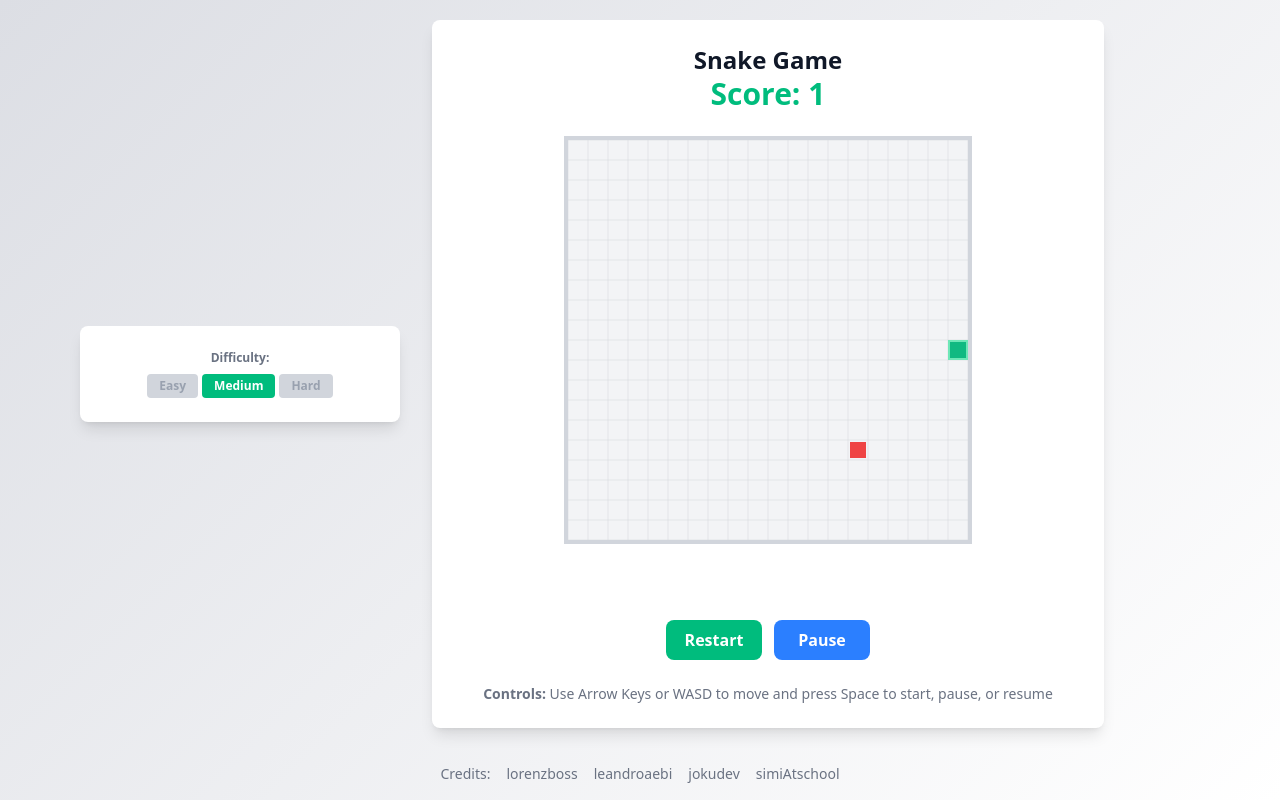
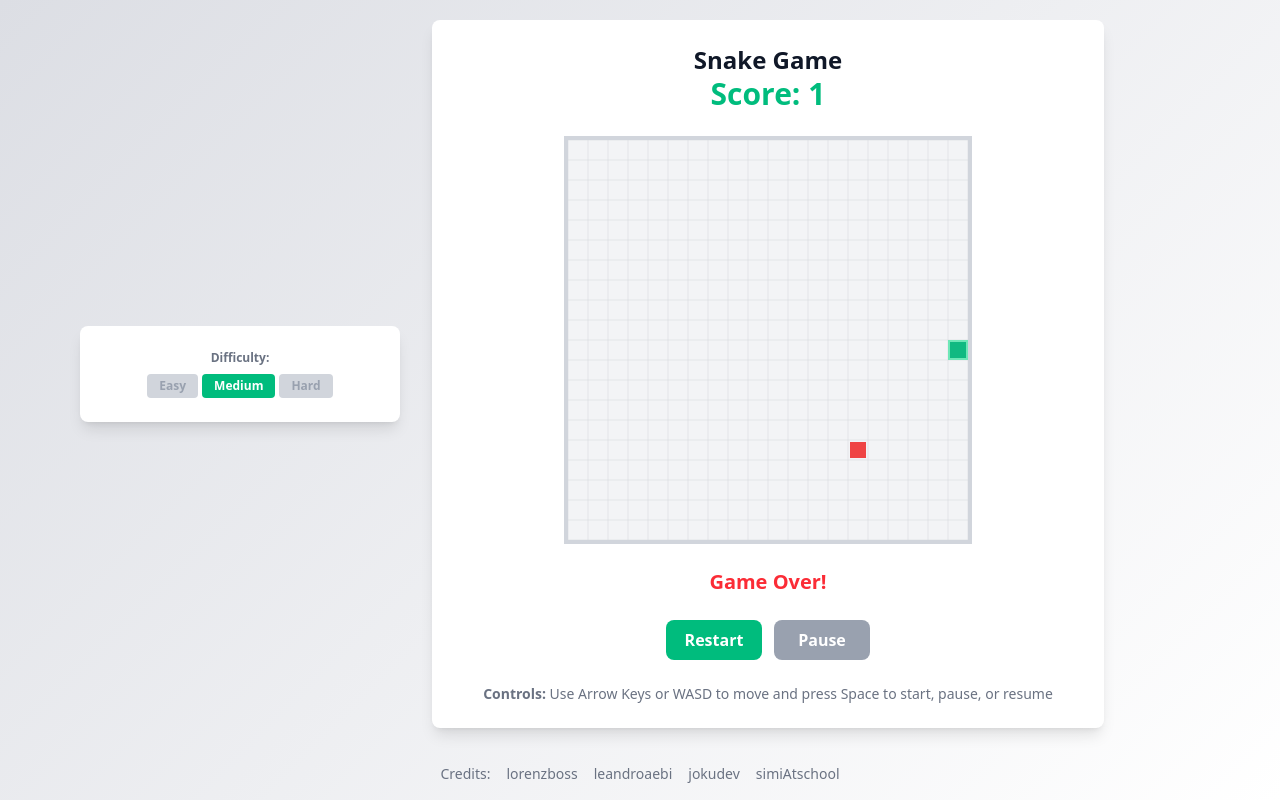
Before and after one commit to bbzbl-it-joku/Module324, a React app in the folder frontend/: page / in a window 1280 px wide. Both pictures are taken after a click on the button "Start". Built offline with nearby package versions, Linux system fonts and the light colour scheme; the HTML template or start-up script is replaced by a standard one.

Commit message:
feat(frontend): Update GameControls and GameStatus to include gameOver and gameWon states

```diff
--- a/frontend/src/components/GameControls.tsx
+++ b/frontend/src/components/GameControls.tsx
@@ -1,4 +1,6 @@
 interface GameControlsProps {
+  gameOver: boolean;
+  gameWon: boolean;
   gameStarted: boolean;
   gamePaused: boolean;
   onReset: () => void;
@@ -6,6 +8,8 @@ interface GameControlsProps {
 }
 
 export default function GameControls({
+  gameOver,
+  gameWon,
   gameStarted,
   gamePaused,
   onReset,
@@ -21,7 +25,8 @@ export default function GameControls({
       </button>
       <button
         onClick={onTogglePause}
-        className="min-w-24 rounded-lg bg-blue-500 px-4 py-2 font-semibold text-white transition"
+        disabled={gameOver || gameWon}
+        className="min-w-24 rounded-lg bg-blue-500 px-4 py-2 font-semibold text-white transition disabled:cursor-not-allowed disabled:bg-gray-400"
       >
         {!gameStarted ? 'Start' : gamePaused ? 'Resume' : 'Pause'}
       </button>
--- a/frontend/src/components/GameStatus.tsx
+++ b/frontend/src/components/GameStatus.tsx
@@ -1,13 +1,17 @@
 interface GameStatusProps {
   gameStarted: boolean;
+  gameOver: boolean;
   gamePaused: boolean;
+  gameWon: boolean;
 }
 
 export default function GameStatus({
   gameStarted,
+  gameOver,
   gamePaused,
+  gameWon,
 }: GameStatusProps) {
-  if (!gameStarted) {
+  if (!gameStarted && !gameOver) {
     return (
       <p className="text-xl font-bold text-blue-500">
         Press Space or Start to begin
@@ -15,7 +19,15 @@ export default function GameStatus({
     );
   }
 
-  if (gamePaused && gameStarted) {
+  if (gameOver) {
+    return (
+      <p className="text-xl font-bold text-red-500 dark:text-red-400">
+        Game Over!
+      </p>
+    );
+  }
+
+  if (gamePaused && gameStarted && !gameWon) {
     return <p className="text-xl font-bold text-blue-500">Paused</p>;
   }
 
```
